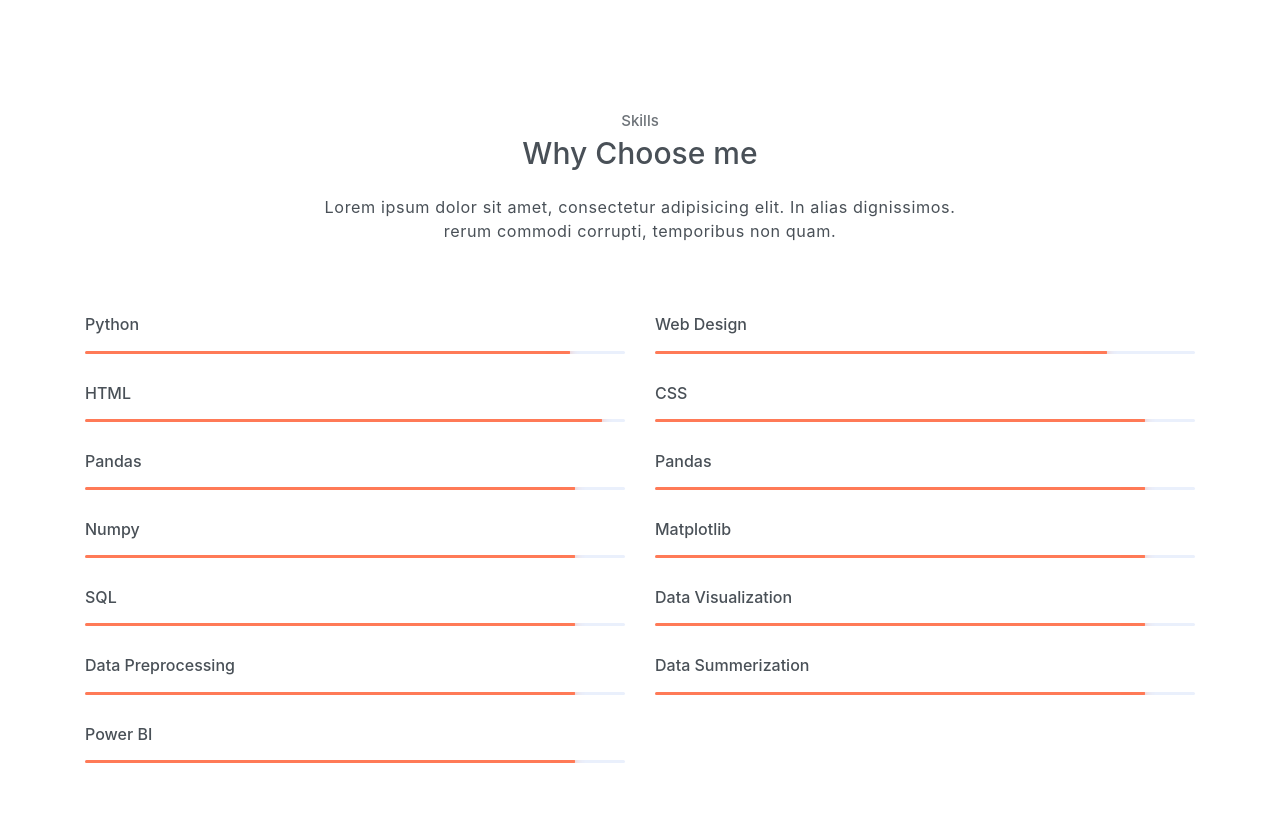
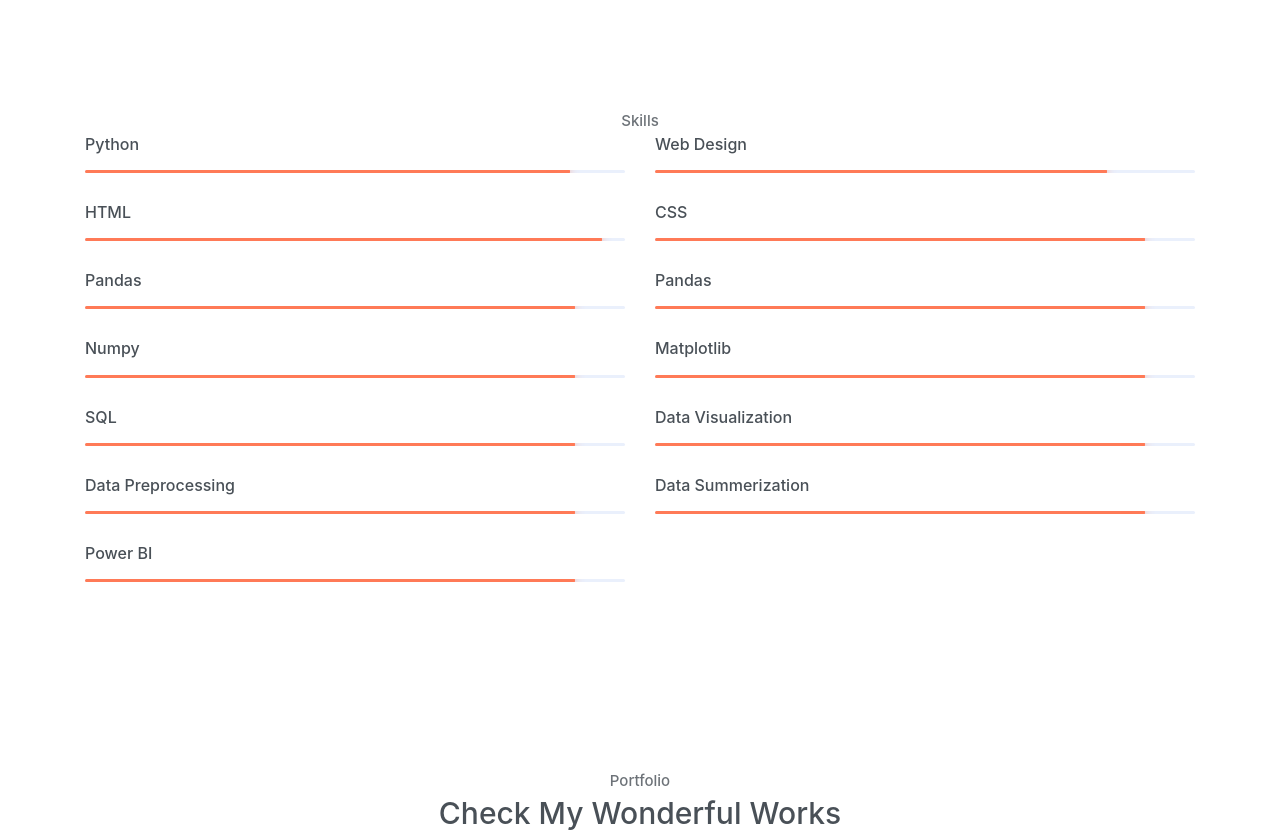
Before and after one commit to MohdSameer4532/portfolio, a plain HTML site: page index.html in a window 1280 px wide. Shown: the part 1700-2534 px from the top of the page. Drawn offline with Linux system fonts and the light colour scheme.

Commit message:
Update index.html

```diff
--- a/index.html
+++ b/index.html
@@ -156,9 +156,6 @@
     <section class="section">
         <div class="container text-center">
             <h6 class="subtitle">Skills</h6>
-            <h6 class="section-title mb-4">Why Choose me</h6>
-            <p class="mb-5 pb-4">Lorem ipsum dolor sit amet, consectetur adipisicing elit. In alias dignissimos. <br> rerum commodi corrupti, temporibus non quam.</p>
-
             <div class="row text-left">
                 <div class="col-sm-6">
                     <h6 class="mb-3">Python</h6>
```
